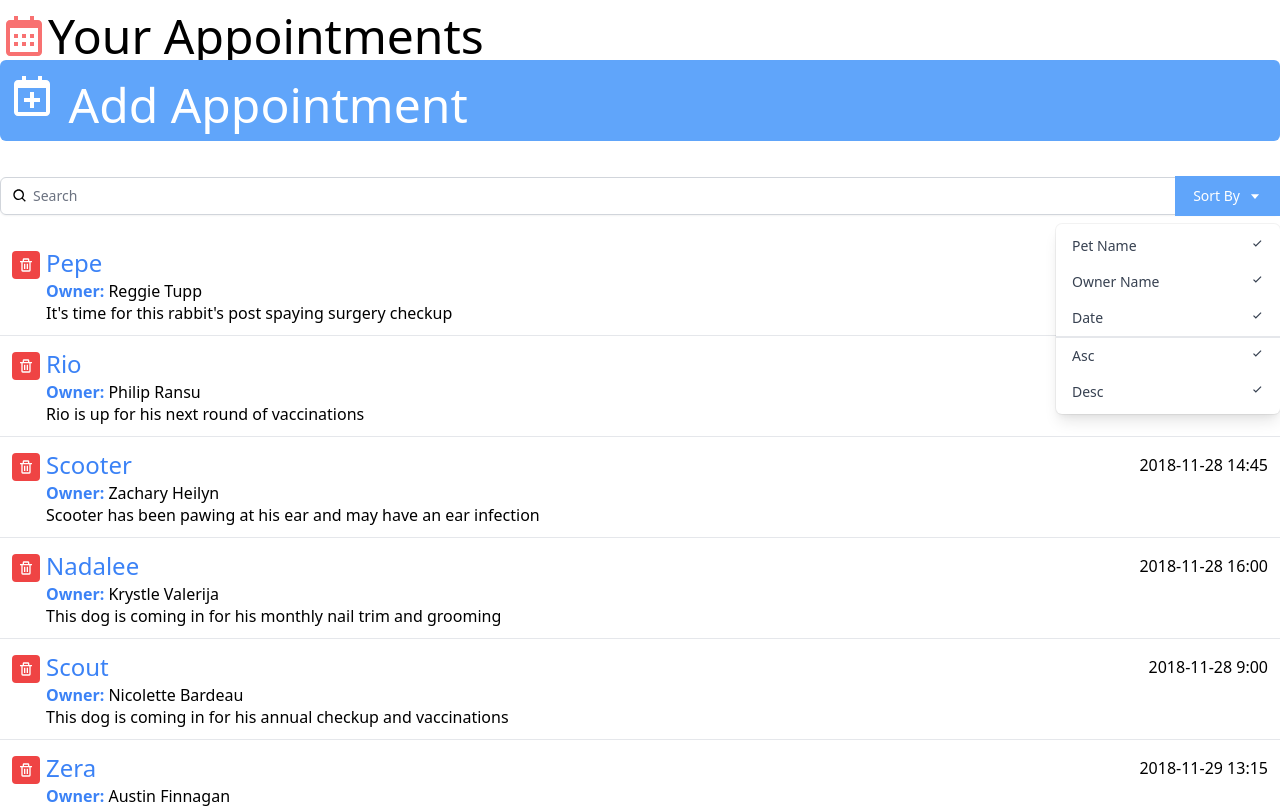
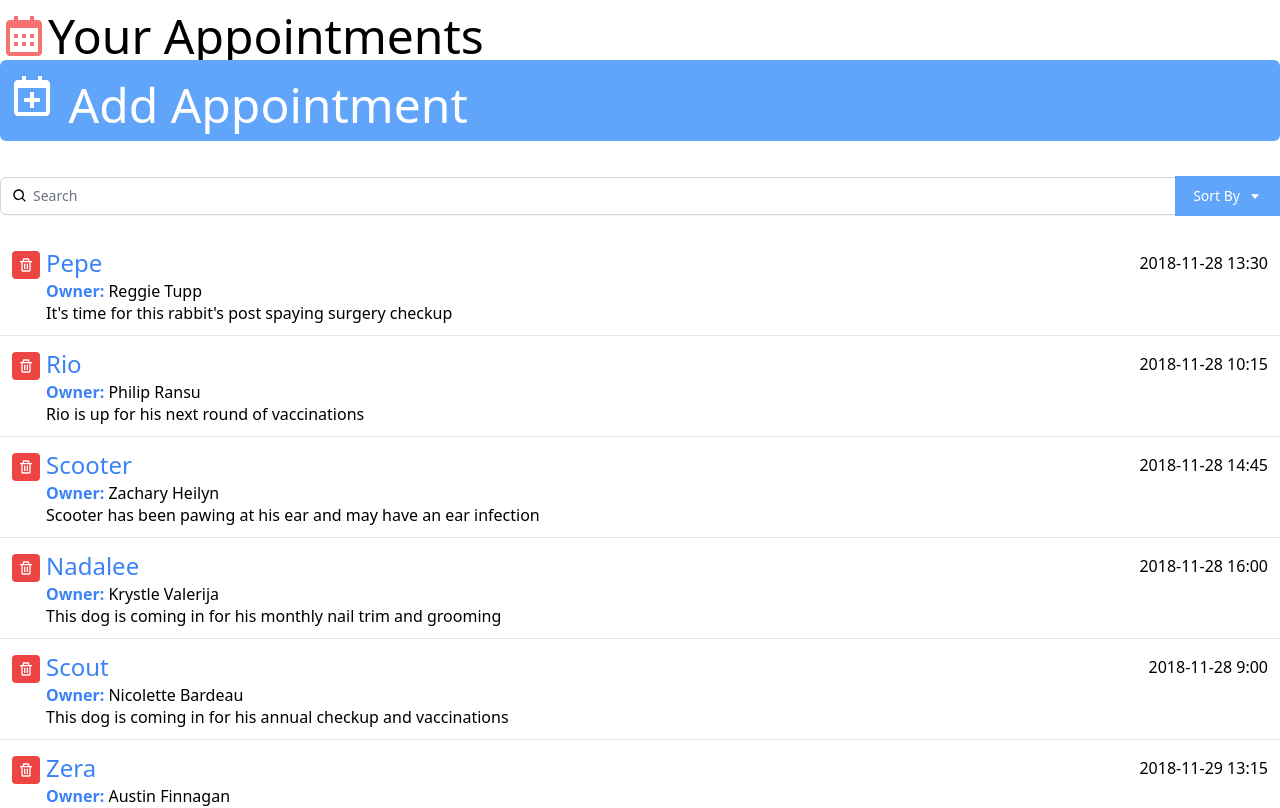
Before and after one commit to dabockster/reactinterface, a React (Create React App) app: page / in a window 1280 px wide. Shown: the top 808 px of the page. Built offline with nearby package versions, Linux system fonts and the light colour scheme.

Commit message:
Enabled dropdown menu onClick event using useState to only show menu component when user has clicked on it

```diff
--- a/src/components/Search.js
+++ b/src/components/Search.js
@@ -1,6 +1,10 @@
 import { BiSearch, BiCaretDown, BiCheck } from "react-icons/bi";
+import { useState } from 'react';
 
-const DropDown = () => {
+const DropDown = ({ toggle }) => {
+    if (!toggle) {
+        return null;
+    }
     return (
         <div className="origin-top-right absolute right-0 mt-2 w-56 rounded-md shadow-lg bg-white ring-1 ring-black ring-opacity-5">
             <div className="py-1" role="menu" aria-orientation="vertical" aria-labelledby="options-menu">
@@ -25,6 +29,7 @@
 }
 
 const Search = () => {
+    let [toggleSort, setToggleSort] = useState(false);
     return (
         <div className="py-5">
             <div className="mt-1 relative rounded-md shadow-sm">
@@ -35,10 +40,10 @@
                 <input type="text" name="query" id="query" value="" className="pl-8 rounded-md focus:ring-indigo-500 focus:border-indigo-500 block w-full sm:text-sm border-gray-300" placeholder="Search" />
                 <div className="absolute inset-y-0 right-0 flex items-center">
                     <div>
-                        <button type="button" className="justify-center px-4 py-2 bg-blue-400 border-2 border-blue-400 text-sm text-white hover:bg-blue-700 focus:outline-none focus:ring-2 focus:ring-offset-2 flex items-center" id="options-menu" aria-haspopup="true" aria-expanded="true">
+                        <button type="button" onClick={() => { setToggleSort(!toggleSort)}} className="justify-center px-4 py-2 bg-blue-400 border-2 border-blue-400 text-sm text-white hover:bg-blue-700 focus:outline-none focus:ring-2 focus:ring-offset-2 flex items-center" id="options-menu" aria-haspopup="true" aria-expanded="true">
                             Sort By <BiCaretDown className="ml-2" />
                         </button>
-                        <DropDown />
+                        <DropDown toggle={toggleSort}/>
                     </div>
                 </div>
             </div>
```
